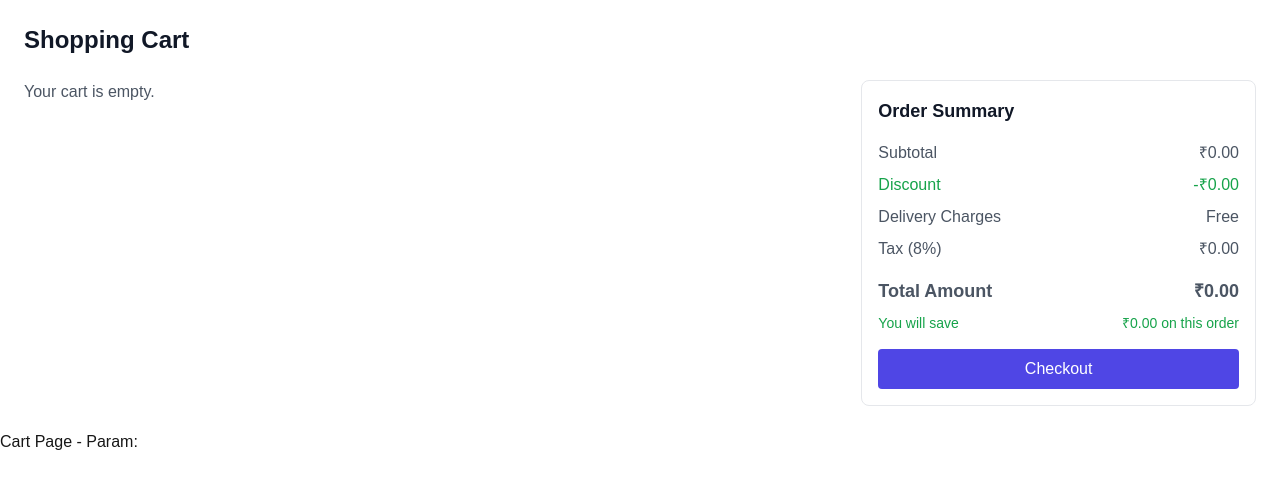
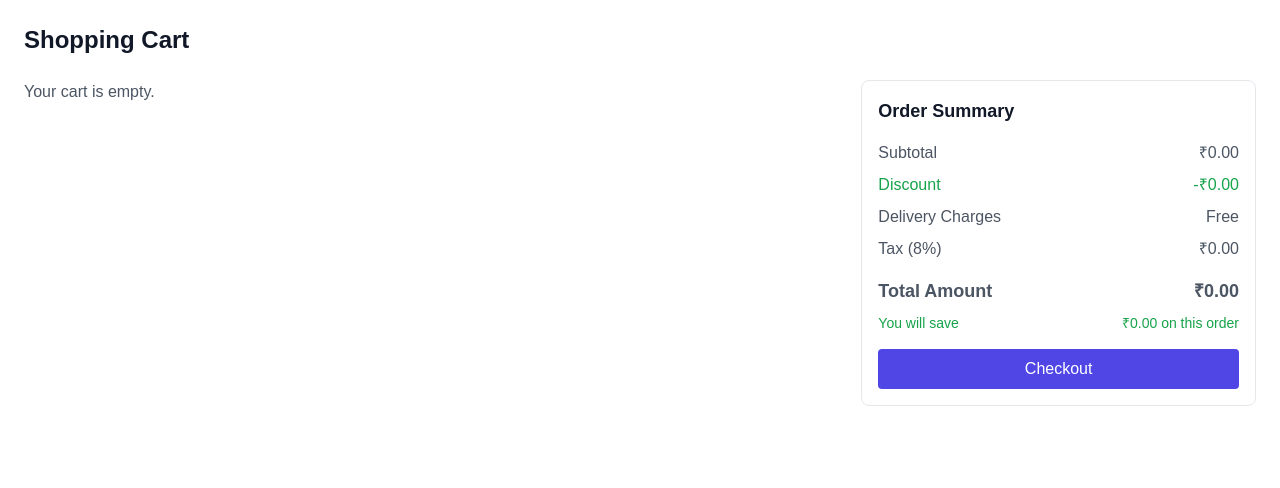
Before and after one commit to Rajasreesingamshetty5geetha/EShop, a Next.js app: page /cart in a window 1280 px wide. Shown: the top 488 px of the page. Built offline with nearby package versions, Linux system fonts and the light colour scheme.

Commit message:
CartParams.js

```diff
--- a/app/cart/CartParams.js
+++ b/app/cart/CartParams.js
@@ -5,5 +5,5 @@ export default function CartParams() {
   const searchParams = useSearchParams();
   const paramValue = searchParams.get("someParam");
 
-  return <div>Cart Page - Param: {paramValue}</div>;
+  return <div>{paramValue}</div>;
 }
```
